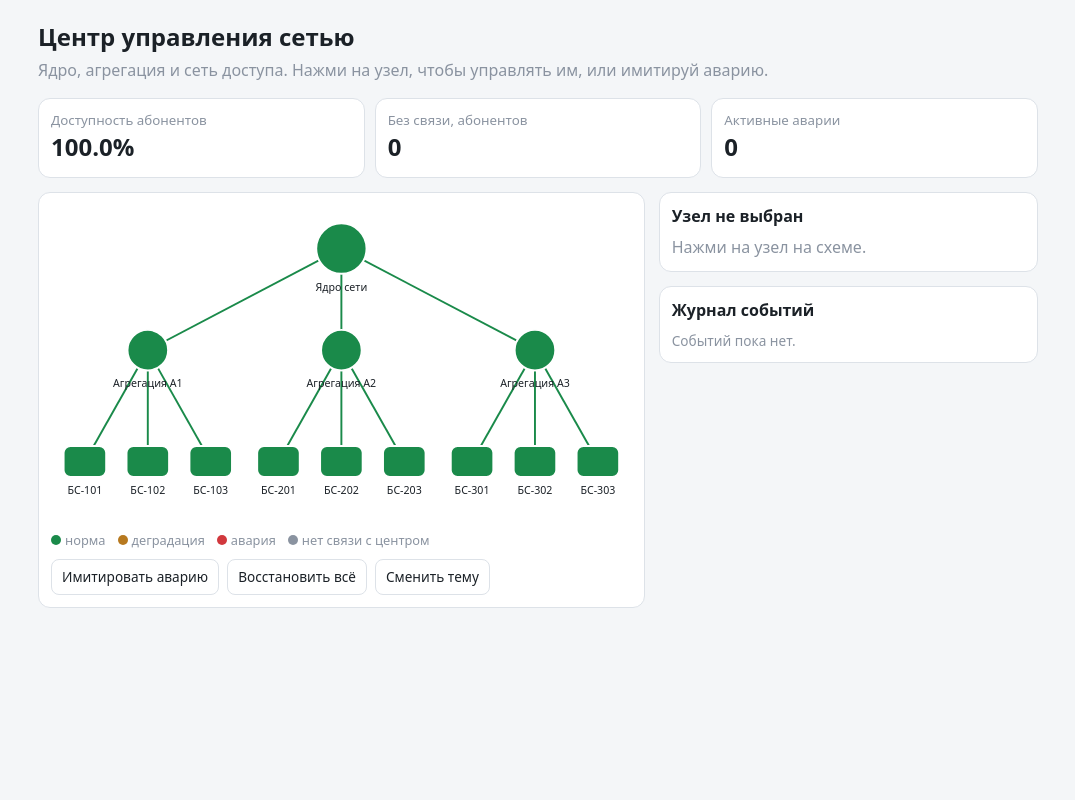
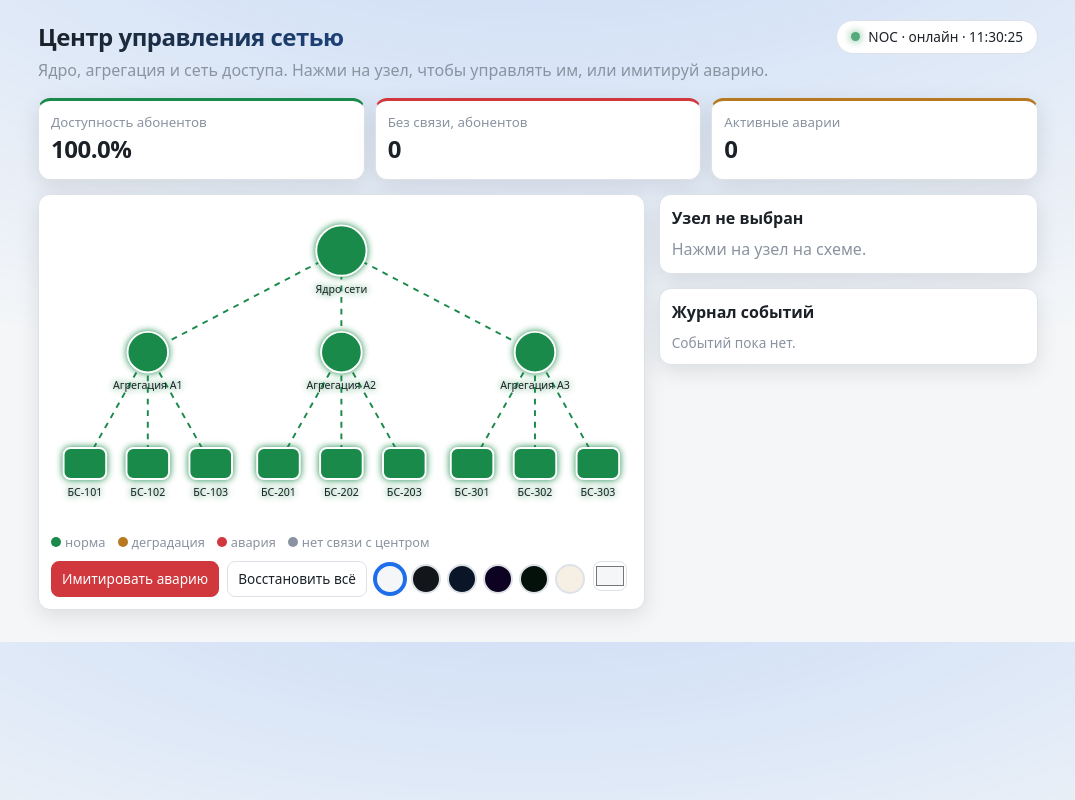
Before and after one commit to geldemons-rgb/Notes, a plain HTML site: page index.html in a window 1280 px wide. Shown: the whole page, without its empty margins (102-1177 px from the left). Drawn offline with Linux system fonts and the light colour scheme.

Commit message:
Update index.html

```diff
--- a/index.html
+++ b/index.html
@@ -30,12 +30,41 @@ h3{margin:0 0 8px;font-size:1rem}
 .log p{margin:0 0 6px;padding-left:8px;border-left:3px solid var(--line)}
 .legend{display:flex;gap:12px;flex-wrap:wrap;font-size:.8rem;color:var(--muted);margin-top:6px}
 .legend i{display:inline-block;width:10px;height:10px;border-radius:50%;margin-right:4px}
+body{background:radial-gradient(1200px 500px at 50% -120px,color-mix(in srgb,var(--accent) 20%,transparent),transparent),var(--bg)}
+.top{display:flex;justify-content:space-between;align-items:flex-start;gap:12px;flex-wrap:wrap}
+.pill{display:inline-flex;align-items:center;gap:8px;border:1px solid var(--line);border-radius:999px;padding:6px 14px;font-size:.85rem;background:var(--card);font-variant-numeric:tabular-nums}
+.dot{width:9px;height:9px;border-radius:50%;background:var(--ok);box-shadow:0 0 8px var(--ok);animation:blink 1.6s infinite}
+h1{background:linear-gradient(90deg,var(--text),var(--accent));-webkit-background-clip:text;background-clip:text;color:transparent;letter-spacing:-.5px}
+.kpi div,.card{box-shadow:0 6px 22px rgba(0,0,0,.10)}
+.kpi div{border-top:3px solid var(--ok)}
+.kpi div:nth-child(2){border-top-color:var(--bad)}
+.kpi div:nth-child(3){border-top-color:var(--warn)}
+.kpi strong{font-variant-numeric:tabular-nums;letter-spacing:-.5px}
+button{transition:.15s}
+button:hover{transform:translateY(-1px);box-shadow:0 3px 10px rgba(0,0,0,.18)}
+#rnd{background:var(--bad);color:#fff;border-color:var(--bad)}
+.n{transition:filter .2s}
+.n:hover{filter:brightness(1.2)}
+.pulse{animation:pulse 1.2s infinite}
+.flow{stroke-dasharray:6 6;animation:flow 1s linear infinite}
+@keyframes blink{50%{opacity:.35}}
+@keyframes pulse{0%,100%{opacity:1}50%{opacity:.45}}
+@keyframes flow{to{stroke-dashoffset:-12}}
+@media (prefers-reduced-motion:reduce){.dot,.pulse,.flow{animation:none}}
+:root[data-theme="navy"]{--bg:#0a1628;--card:#10213b;--text:#e3ecff;--muted:#7f93b5;--line:#1f3558;--accent:#4da3ff;--ok:#3ddc97;--warn:#ffc857;--bad:#ff5d6c;color-scheme:dark}
+:root[data-theme="neon"]{--bg:#0d0221;--card:#1a0b3d;--text:#f5e9ff;--muted:#a28bc9;--line:#3a1f70;--accent:#ff2bd6;--ok:#00f5a0;--warn:#ffe14d;--bad:#ff3860;color-scheme:dark}
+:root[data-theme="green"]{--bg:#04110a;--card:#08200f;--text:#c9ffd8;--muted:#5fa578;--line:#15462a;--accent:#2dff7a;--ok:#2dff7a;--warn:#ffd23f;--bad:#ff4d4d;color-scheme:dark}
+:root[data-theme="sand"]{--bg:#f6efe3;--card:#fffaf0;--text:#3a2e1f;--muted:#8c7b63;--line:#e4d6bd;--accent:#c2571a;--ok:#2f8f4e;--warn:#b7791f;--bad:#c93a2f;color-scheme:light}
+.sw{display:inline-flex;gap:6px;align-items:center}
+.sw b{width:26px;height:26px;border-radius:50%;border:2px solid var(--line);cursor:pointer;display:block}
+.sw b.on{border-color:var(--accent);box-shadow:0 0 0 2px var(--accent)}
+#bgc{width:34px;height:30px;padding:0;border:1px solid var(--line);border-radius:8px;background:none;cursor:pointer}
 </style>
 </head>
 <body>
 <main>
-<h1>Центр управления сетью</h1>
-<p class="sub">Ядро, агрегация и сеть доступа. Нажми на узел, чтобы управлять им, или имитируй аварию.</p>
+<div class="top"><div><h1>Центр управления сетью</h1>
+<p class="sub">Ядро, агрегация и сеть доступа. Нажми на узел, чтобы управлять им, или имитируй аварию.</p></div><div class="pill"><span class="dot"></span><span id="clock"></span></div></div>
 <div class="kpi">
 <div><small>Доступность абонентов</small><strong id="k1"></strong></div>
 <div><small>Без связи, абонентов</small><strong id="k2"></strong></div>
@@ -45,7 +74,7 @@ h3{margin:0 0 8px;font-size:1rem}
 <section class="card">
 <svg id="map" viewBox="0 0 600 330" role="img" aria-label="Топология сети"></svg>
 <div class="legend"><span><i style="background:var(--ok)"></i>норма</span><span><i style="background:var(--warn)"></i>деградация</span><span><i style="background:var(--bad)"></i>авария</span><span><i style="background:var(--muted)"></i>нет связи с центром</span></div>
-<div class="btns"><button id="rnd">Имитировать аварию</button><button id="all">Восстановить всё</button><button id="theme">Сменить тему</button></div>
+<div class="btns"><button id="rnd">Имитировать аварию</button><button id="all">Восстановить всё</button><span class="sw" id="sw"></span><input type="color" id="bgc" title="Свой цвет фона" aria-label="Свой цвет фона"></div>
 </section>
 <section>
 <div class="card" id="panel" style="margin-bottom:14px"></div>
@@ -73,9 +102,9 @@ else if(s==="warn")log("warn","Деградация: "+n.n+", рост поте
 else log("ok","Восстановлено: "+n.n);}
 function render(){
 var g="";
-nodes.forEach(function(n){if(n.p){var p=byId[n.p];g+='<line x1="'+p.x+'" y1="'+p.y+'" x2="'+n.x+'" y2="'+n.y+'" stroke="'+col[eff(n)==="lost"?"lost":eff(n)==="down"?"down":"ok"]+'" stroke-width="2" '+(eff(n)==="lost"||eff(n)==="down"?'stroke-dasharray="4 4"':'')+'/>'}});
+nodes.forEach(function(n){if(n.p){var p=byId[n.p];g+='<line x1="'+p.x+'" y1="'+p.y+'" x2="'+n.x+'" y2="'+n.y+'" stroke="'+col[eff(n)==="lost"?"lost":eff(n)==="down"?"down":"ok"]+'" stroke-width="2" '+(eff(n)==="lost"||eff(n)==="down"?'stroke-dasharray="4 4"':'class="flow"')+'/>'}});
 nodes.forEach(function(n){var e=eff(n),c=col[e],s=sel===n.id?' stroke="var(--accent)" stroke-width="3"':' stroke="var(--card)" stroke-width="2"';
-g+='<g class="n" data-id="'+n.id+'">';
+g+='<g class="n'+(e==="down"?' pulse':'')+'" data-id="'+n.id+'" style="filter:drop-shadow(0 0 '+(e==="ok"?4:e==="lost"?0:9)+'px '+c+')">';
 if(n.t==="bs")g+='<rect x="'+(n.x-22)+'" y="'+(n.y-16)+'" width="44" height="32" rx="7" fill="'+c+'"'+s+'/>';
 else g+='<circle cx="'+n.x+'" cy="'+n.y+'" r="'+(n.t==="core"?26:21)+'" fill="'+c+'"'+s+'/>';
 g+='<text x="'+n.x+'" y="'+(n.y+(n.t==="bs"?34:n.t==="core"?44:38))+'" text-anchor="middle" font-size="11" fill="var(--text)">'+n.n+'</text></g>'});
@@ -96,7 +125,18 @@ document.getElementById("map").addEventListener("click",function(e){var g=e.targ
 document.getElementById("panel").addEventListener("click",function(e){var a=e.target.getAttribute("data-a");if(a&&sel){setSt(byId[sel],a);render()}});
 document.getElementById("rnd").onclick=function(){var pool=nodes.filter(function(n){return n.t!=="core"&&st[n.id]!=="down"});if(pool.length){var n=pool[Math.floor(Math.random()*pool.length)];sel=n.id;setSt(n,"down");render()}};
 document.getElementById("all").onclick=function(){nodes.forEach(function(n){st[n.id]="ok"});log("ok","Все узлы восстановлены")};
-document.getElementById("theme").onclick=function(){var r=document.documentElement,d=r.getAttribute("data-theme")==="dark"||(!r.getAttribute("data-theme")&&matchMedia("(prefers-color-scheme:dark)").matches);r.setAttribute("data-theme",d?"light":"dark")};
+var themes=[["light","#f4f6f8","Светлая"],["dark","#12161b","Тёмная"],["navy","#0a1628","Диспетчерская"],["neon","#0d0221","Неон"],["green","#04110a","Терминал"],["sand","#f6efe3","Песок"]];
+var swb=document.getElementById("sw"),bgc=document.getElementById("bgc");
+function applyTheme(t,custom){var r=document.documentElement;r.setAttribute("data-theme",t);r.style.removeProperty("--bg");
+if(custom){r.style.setProperty("--bg",custom);bgc.value=custom}else{var f=themes.filter(function(x){return x[0]===t})[0];if(f)bgc.value=f[1]}
+[].forEach.call(swb.children,function(b){b.className=(b.getAttribute("data-t")===t&&!custom)?"on":""});
+try{localStorage.setItem("noc-theme",JSON.stringify([t,custom||""]))}catch(e){}}
+themes.forEach(function(t){var b=document.createElement("b");b.setAttribute("data-t",t[0]);b.title=t[2];b.style.background=t[1];b.onclick=function(){applyTheme(t[0])};swb.appendChild(b)});
+bgc.oninput=function(){applyTheme(document.documentElement.getAttribute("data-theme")||"light",bgc.value)};
+var sv=null;try{sv=JSON.parse(localStorage.getItem("noc-theme"))}catch(e){}
+applyTheme(sv&&sv[0]?sv[0]:(matchMedia("(prefers-color-scheme:dark)").matches?"dark":"light"),sv&&sv[1]?sv[1]:"");
+function tick(){document.getElementById("clock").textContent="NOC · онлайн · "+new Date().toLocaleTimeString("ru-RU")}
+tick();setInterval(tick,1000);
 render();
 </script>
 </body>
```
